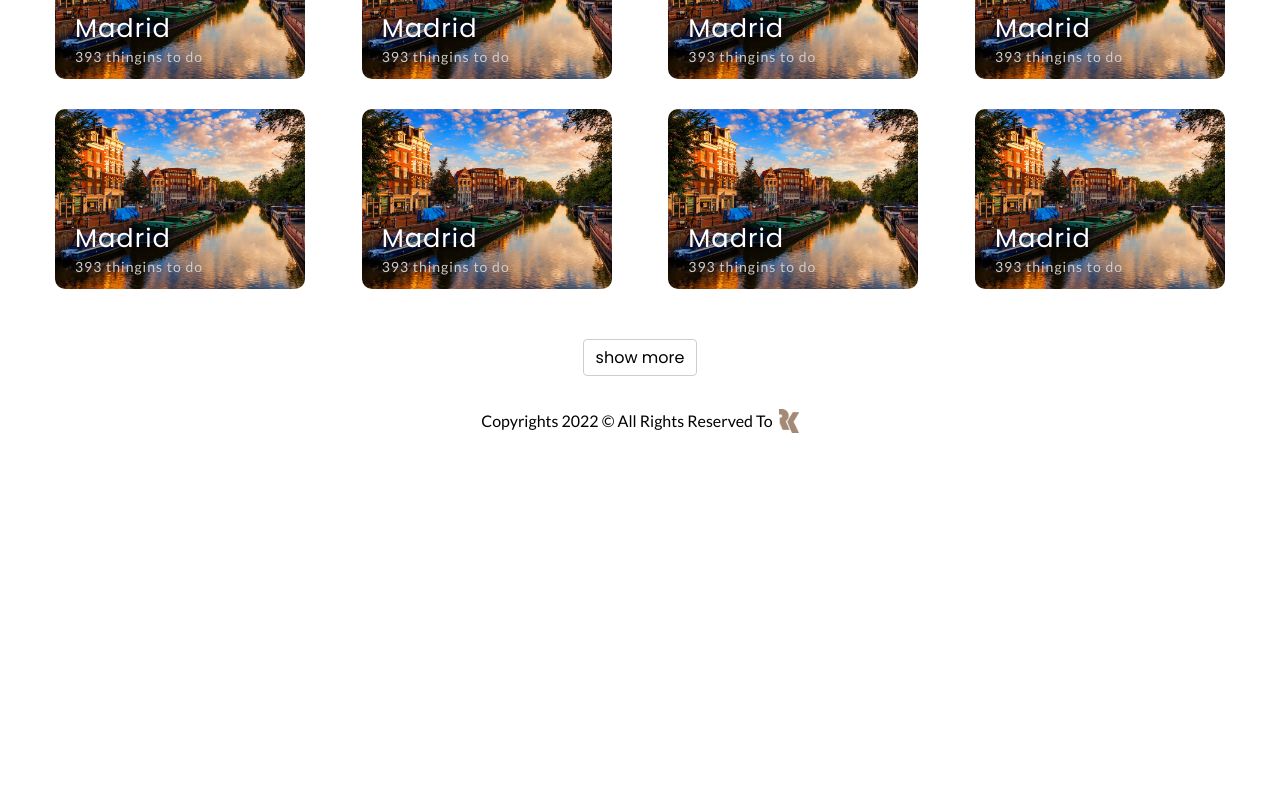
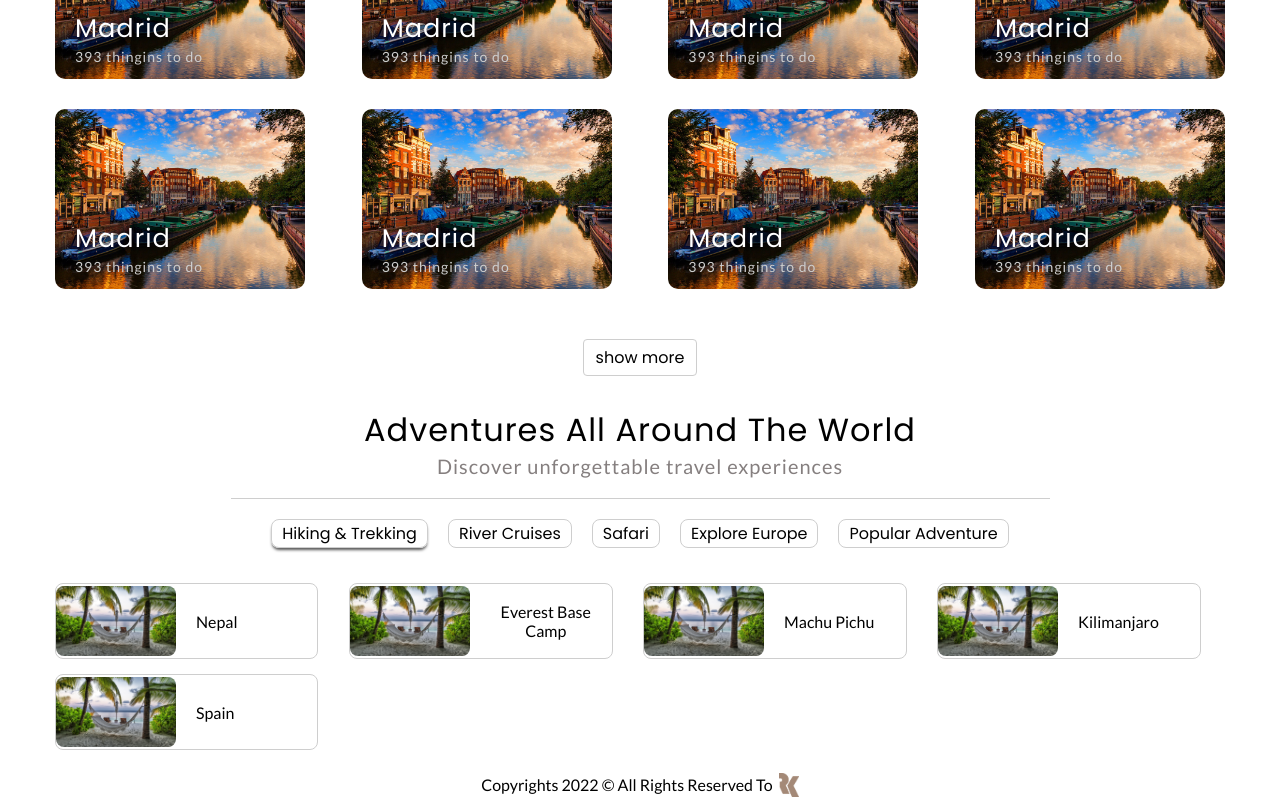
Before and after one commit to roman-kalistratov/booking, a React (Create React App) app in the folder client/: page / in a window 1280 px wide. Shown: the part 1898-2698 px from the top of the page. Before the commit the page ends 2334 px from the top, so only its background shows below. Built offline with nearby package versions, Linux system fonts and the light colour scheme; a web font is replaced by a local one.

Commit message:
Adventures
section Adventures

```diff
--- /dev/null
+++ b/client/src/components/Adventures/Adventures.jsx
@@ -0,0 +1,98 @@
+import React, { useState } from 'react';
+import { Divider } from '../../components';
+import { images } from "../../constants";
+
+import './adventures.scss';
+
+const Adventures = () => {
+    const [tabActive, setTabActive] = useState("Hiking & Trekking");
+
+    return (
+        <section className='adventures container'>
+            <h2 className='whyRTours__title'>Adventures All Around The World</h2>
+            <h3 className='whyRTours__subtitle'>Discover unforgettable travel experiences</h3>
+            <Divider />
+            <div className="adventures__tabs">
+                <ul className="adventures__btns">
+                    <li className={`adventures__btns-item ${tabActive === "Hiking & Trekking" ? "active" : ""}`} onClick={(e) => (setTabActive(e.target.textContent))}>
+                        Hiking & Trekking
+                    </li>
+                    <li className={`adventures__btns-item ${tabActive === "River Cruises" ? "active" : ""}`} onClick={(e) => (setTabActive(e.target.textContent))}>
+                        River Cruises
+                    </li>
+                    <li className={`adventures__btns-item ${tabActive === "Safari" ? "active" : ""}`} onClick={(e) => (setTabActive(e.target.textContent))}>
+                        Safari
+                    </li>
+                    <li className={`adventures__btns-item ${tabActive === "Explore Europe" ? "active" : ""}`} onClick={(e) => (setTabActive(e.target.textContent))}>
+                        Explore Europe
+                    </li>
+                    <li className={`adventures__btns-item ${tabActive === "Popular Adventure" ? "active" : ""}`} onClick={(e) => (setTabActive(e.target.textContent))}>
+                        Popular Adventure
+                    </li>
+                </ul>
+
+                <ul className="adventures__content">
+                    <li className={`adventures__content-item ${tabActive === "Hiking & Trekking" ? "active" : ""}`} >
+                        <ul className="adventures__content-inner">
+                            <li className='adventures__content-inner-item'>
+                                <img className='adventures__content-img' src={images.slide1} alt="img" />
+                                Nepal
+                            </li>
+                            <li className='adventures__content-inner-item'>
+                                <img className='adventures__content-img' src={images.slide1} alt="img" />
+                                Everest Base Camp
+                            </li>
+                            <li className='adventures__content-inner-item'><img className='adventures__content-img' src={images.slide1} alt="img" />Machu Pichu</li>
+                            <li className='adventures__content-inner-item'><img className='adventures__content-img' src={images.slide1} alt="img" />Kilimanjaro</li>
+                            <li className='adventures__content-inner-item'><img className='adventures__content-img' src={images.slide1} alt="img" />Spain</li>
+                        </ul>
+                    </li>
+
+                    <li className={`adventures__content-item ${tabActive === "River Cruises" ? "active" : ""}`} >
+                        <ul className="adventures__content-inner">
+                            <li className='adventures__content-inner-item'><img className='adventures__content-img' src={images.slide1} alt="img" />Nile</li>
+                            <li className='adventures__content-inner-item'><img className='adventures__content-img' src={images.slide1} alt="img" />Danube</li>
+                            <li className='adventures__content-inner-item'><img className='adventures__content-img' src={images.slide1} alt="img" />Rhine</li>
+                            <li className='adventures__content-inner-item'><img className='adventures__content-img' src={images.slide1} alt="img" />Main</li>
+                            <li className='adventures__content-inner-item'><img className='adventures__content-img' src={images.slide1} alt="img" />Mekong</li>
+                        </ul>
+                    </li>
+
+                    <li className={`adventures__content-item ${tabActive === "Safari" ? "active" : ""}`} >
+                        <ul className="adventures__content-inner">
+                            <li className='adventures__content-inner-item'><img className='adventures__content-img' src={images.slide1} alt="img" />Africa</li>
+                            <li className='adventures__content-inner-item'><img className='adventures__content-img' src={images.slide1} alt="img" />Tanzania</li>
+                            <li className='adventures__content-inner-item'><img className='adventures__content-img' src={images.slide1} alt="img" />Kenya</li>
+                            <li className='adventures__content-inner-item'><img className='adventures__content-img' src={images.slide1} alt="img" />South Africa</li>
+                            <li className='adventures__content-inner-item'><img className='adventures__content-img' src={images.slide1} alt="img" />Botswana</li>
+                        </ul>
+                    </li>
+
+                    <li className={`adventures__content-item ${tabActive === "Explore Europe" ? "active" : ""}`} >
+
+                        <ul className="adventures__content-inner">
+                            <li className='adventures__content-inner-item'><img className='adventures__content-img' src={images.slide1} alt="img" />Train & Rail</li>
+                            <li className='adventures__content-inner-item'><img className='adventures__content-img' src={images.slide1} alt="img" />River Cruise</li>
+                            <li className='adventures__content-inner-item'><img className='adventures__content-img' src={images.slide1} alt="img" />Bicycle</li>
+                            <li className='adventures__content-inner-item'><img className='adventures__content-img' src={images.slide1} alt="img" />Budget</li>
+                            <li className='adventures__content-inner-item'><img className='adventures__content-img' src={images.slide1} alt="img" />Family</li>
+                        </ul>
+                    </li>
+
+                    <li className={`adventures__content-item ${tabActive === "Popular Adventure" ? "active" : ""}`} >
+
+                        <ul className="adventures__content-inner">
+                            <li className='adventures__content-inner-item'><img className='adventures__content-img' src={images.slide1} alt="img" />Sailing</li>
+                            <li className='adventures__content-inner-item'><img className='adventures__content-img' src={images.slide1} alt="img" />Festival & Events</li>
+                            <li className='adventures__content-inner-item'><img className='adventures__content-img' src={images.slide1} alt="img" />Food & Culinary</li>
+                            <li className='adventures__content-inner-item'><img className='adventures__content-img' src={images.slide1} alt="img" />Cultural</li>
+                            <li className='adventures__content-inner-item'><img className='adventures__content-img' src={images.slide1} alt="img" />Bicycle</li>
+                        </ul>
+                    </li>
+                </ul>
+            </div>
+        </section>
+    )
+}
+
+export default Adventures
--- /dev/null
+++ b/client/src/components/Adventures/adventures.scss
@@ -0,0 +1,108 @@
+@import '../../scss/vars';
+
+.adventures {
+    text-align: center;
+
+    &__btns {
+        display: flex;
+        justify-content: center;
+        align-items: center;
+
+
+
+        &-item {
+            border: 1px solid $light-color;
+            padding: 0.1rem 1rem;
+            cursor: pointer;
+            transition: .2s ease;
+            font-size: calc($h3-font-size * 0.8);
+            font-family: $secondary-font;
+            border-radius: 0.8rem;
+
+            &:not(:last-child) {
+                margin-right: 2rem;
+            }
+
+            &:hover {
+                -webkit-box-shadow: 0px 3px 3px -1px rgba(0, 0, 0, 0.67);
+                box-shadow: 0px 3px 3px -1px rgba(0, 0, 0, 0.67);
+            }
+
+            &.active {
+                -webkit-box-shadow: 0px 3px 3px -1px rgba(0, 0, 0, 0.67);
+                box-shadow: 0px 3px 3px -1px rgba(0, 0, 0, 0.67);
+            }
+        }
+    }
+
+
+    &__content {
+        margin-top: 2rem;
+        display: flex;
+        flex-direction: column;
+        align-items: flex-start;
+        width: 100%;
+        overflow: hidden;
+        position: relative;
+
+        &-item {
+            position: absolute;
+            top: 0;
+            left: 0;
+            transform: translateY(100%);
+            transition: all ease-in-out .5s;
+
+            &:first-child {
+                position: relative;
+            }
+
+            &.active {
+                transform: translateY(0%);
+            }
+        }
+
+
+
+        &-inner {
+            display: flex;
+            flex-wrap: wrap;
+            justify-content: space-between;
+
+
+            &-item {
+                font-family: $primary-font;
+                font-size: calc($h3-font-size * 0.8);
+                border: 1px solid $light-color;
+                padding: 0.2rem 1rem 0.2rem 0;
+                flex-basis: 23%;
+                display: flex;
+                justify-content: flex-start;
+                align-items: center;
+                margin-top: 1.5rem;
+                border-radius: 0.8rem;
+                cursor: pointer;
+                transition: .2s ease;
+
+                &:hover {
+                    -webkit-box-shadow: 0px 3px 3px -1px rgba(0, 0, 0, 0.67);
+                    box-shadow: 0px 3px 3px -1px rgba(0, 0, 0, 0.67);
+                }
+            }
+        }
+
+        &-img {
+            min-width: 120px;
+            height: 70px;
+            object-fit: cover;
+            margin-right: 2rem;
+            border-radius: 0.8rem;
+        }
+    }
+
+
+
+
+
+
+
+}
--- a/client/src/components/Slider/slider.scss
+++ b/client/src/components/Slider/slider.scss
@@ -84,7 +84,7 @@
     border-radius: 2rem;
     padding: 1rem;
     top: -25vh;
-    background-color: white;
+    background-color: $white-color;
     -webkit-box-shadow: 0px 3px 7px -3px rgba(0, 0, 0, 0.67);
     box-shadow: 0px 7px 7px -3px rgba(0, 0, 0, 0.67);
 
--- a/client/src/components/index.js
+++ b/client/src/components/index.js
@@ -6,6 +6,7 @@ import TopTours from './TopTours/TopTours';
 import Divider from './Divider/Divider';
 import WhyRTours from './WhyRTours/WhyRTours';
 import Destinations from './Destinations/Destinations';
+import Adventures from './Adventures/Adventures';
 
 
 export {
@@ -16,5 +17,6 @@ export {
     TopTours,
     Divider,
     WhyRTours,
-    Destinations
+    Destinations,
+    Adventures
   };
--- a/client/src/pages/Home/Home.jsx
+++ b/client/src/pages/Home/Home.jsx
@@ -1,5 +1,5 @@
 import React from 'react';
-import { Footer, Header, Navbar, TopTours, WhyRTours, Destinations } from '../../components';
+import { Footer, Header, Navbar, TopTours, WhyRTours, Destinations,Adventures } from '../../components';
 
 import './home.scss';
 
@@ -13,6 +13,7 @@ const Home = () => {
           <TopTours />
           <WhyRTours />
           <Destinations />
+          <Adventures />
 
 
         </main>
```
